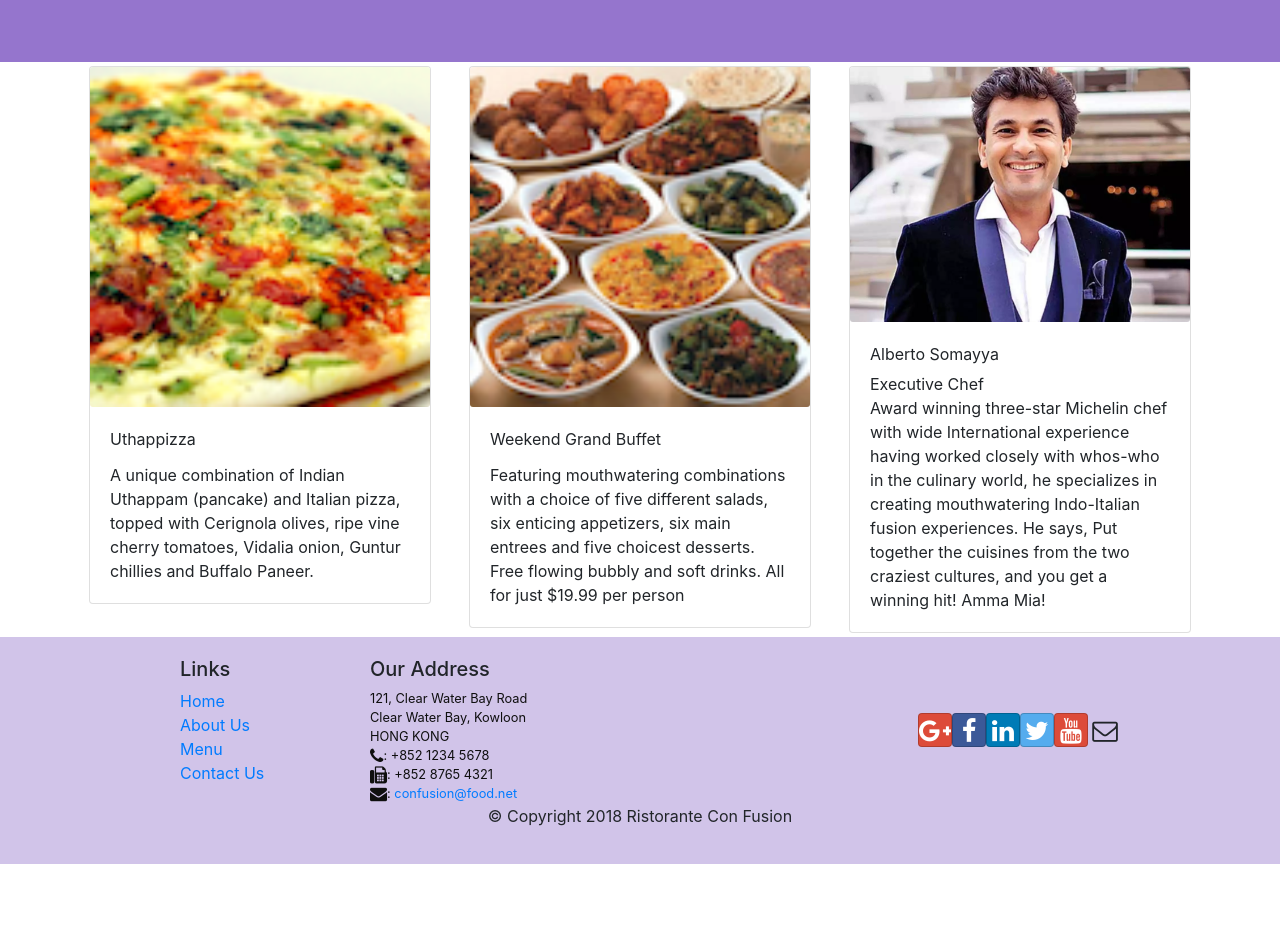
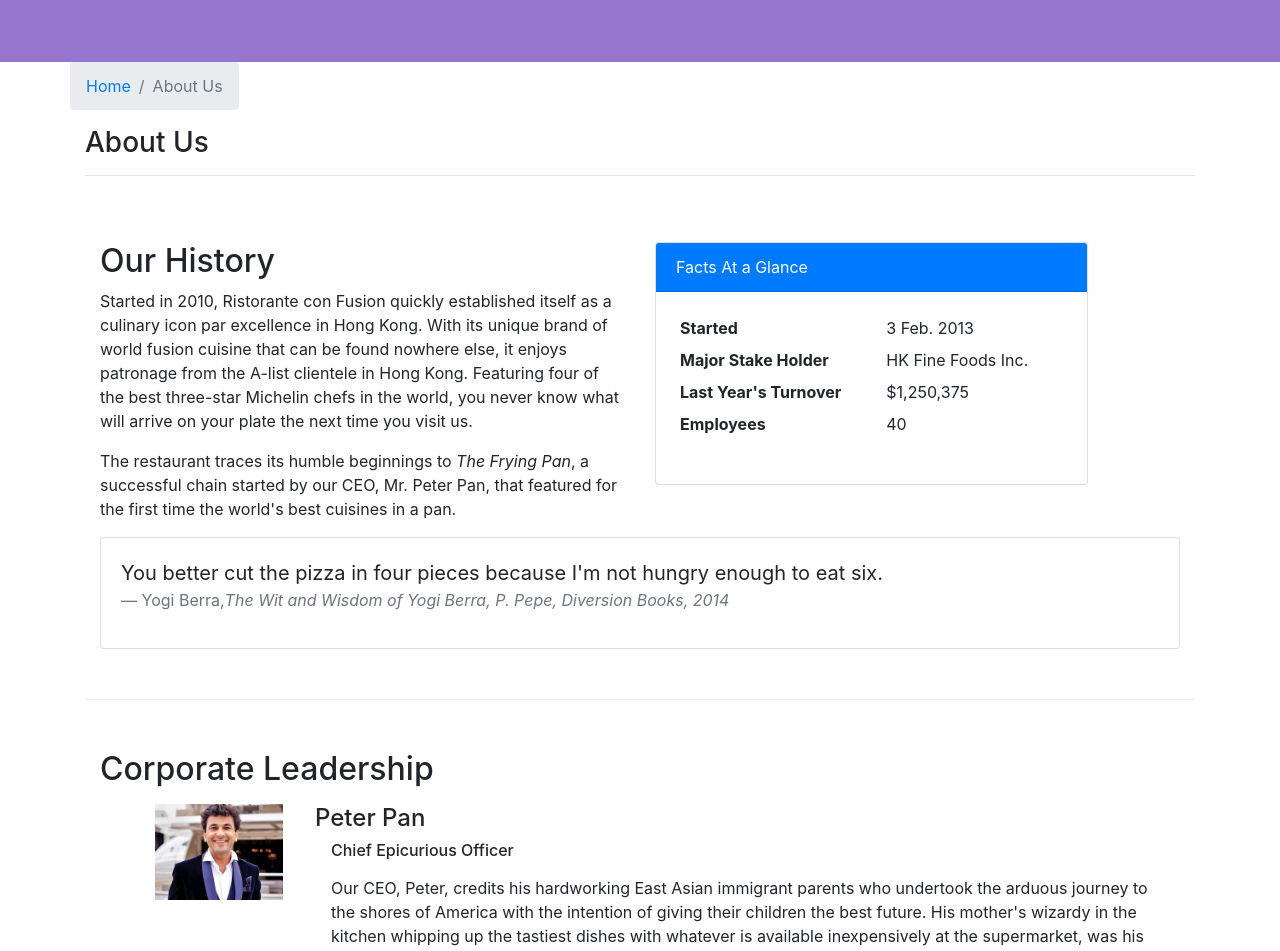
Before and after one commit to Prashant2303/React, a React (Create React App) app: page /aboutus in a window 1280 px wide. Before the commit this address led to /home. Shown: the part 280-1231 px from the top of the page. Before the commit the page ends 1144 px from the top, so only its background shows below. Built offline with nearby package versions, Linux system fonts and the light colour scheme.

Commit message:
Week 2 Completed

```diff
--- /dev/null
+++ b/src/components/AboutComponent.js
@@ -0,0 +1,115 @@
+import React from 'react';
+import { Breadcrumb, BreadcrumbItem, Card, CardBody, CardHeader, Media } from 'reactstrap';
+import { Link } from 'react-router-dom';
+
+function About(props) {
+
+    // const leaders = props.leaders.map((leader) => {
+    //     return (
+    //         <p>Leader {leader.name}</p>
+    //     );
+    // });
+
+    function RenderLeader(leader){
+
+        const imgStyle = {
+            maxHeight: 128,
+            maxWidth: 128
+          }
+
+        const LeaderDetails = leader.map((leader) => {
+            return(
+                <Media>
+                    <Media left>
+                        <Media object src={leader.image} alt={leader.name} style={imgStyle}/>
+                    </Media>
+                    <Media body >
+                        <Media heading className='ml-3rem'>
+                            {leader.name}
+                        </Media>
+                        <p className='ml-5 mb-5'>
+                            <h6 className='mb-3'>
+                                {leader.designation}
+                            </h6>
+                            {leader.description}
+                        </p>
+                    </Media>
+                </Media>
+            )
+        })
+
+        return(
+            <div className='container'>
+                {LeaderDetails}
+            </div>
+        )
+    }
+
+    return(
+        <div className="container">
+            <div className="row">
+                <Breadcrumb>
+                    <BreadcrumbItem><Link to="/home">Home</Link></BreadcrumbItem>
+                    <BreadcrumbItem active>About Us</BreadcrumbItem>
+                </Breadcrumb>
+                <div className="col-12">
+                    <h3>About Us</h3>
+                    <hr />
+                </div>
+            </div>
+            <div className="row row-content">
+                <div className="col-12 col-md-6">
+                    <h2>Our History</h2>
+                    <p>Started in 2010, Ristorante con Fusion quickly established itself as a culinary icon par excellence in Hong Kong. With its unique brand of world fusion cuisine that can be found nowhere else, it enjoys patronage from the A-list clientele in Hong Kong.  Featuring four of the best three-star Michelin chefs in the world, you never know what will arrive on your plate the next time you visit us.</p>
+                    <p>The restaurant traces its humble beginnings to <em>The Frying Pan</em>, a successful chain started by our CEO, Mr. Peter Pan, that featured for the first time the world's best cuisines in a pan.</p>
+                </div>
+                <div className="col-12 col-md-5">
+                    <Card>
+                        <CardHeader className="bg-primary text-white">Facts At a Glance</CardHeader>
+                        <CardBody>
+                            <dl className="row p-1">
+                                <dt className="col-6">Started</dt>
+                                <dd className="col-6">3 Feb. 2013</dd>
+                                <dt className="col-6">Major Stake Holder</dt>
+                                <dd className="col-6">HK Fine Foods Inc.</dd>
+                                <dt className="col-6">Last Year's Turnover</dt>
+                                <dd className="col-6">$1,250,375</dd>
+                                <dt className="col-6">Employees</dt>
+                                <dd className="col-6">40</dd>
+                            </dl>
+                        </CardBody>
+                    </Card>
+                </div>
+                <div className="col-12">
+                    <Card>
+                        <CardBody className="bg-faded">
+                            <blockquote className="blockquote">
+                                <p className="mb-0">You better cut the pizza in four pieces because
+                                    I'm not hungry enough to eat six.</p>
+                                <footer className="blockquote-footer">Yogi Berra,
+                                <cite title="Source Title">The Wit and Wisdom of Yogi Berra,
+                                    P. Pepe, Diversion Books, 2014</cite>
+                                </footer>
+                            </blockquote>
+                        </CardBody>
+                    </Card>
+                </div>
+            </div>
+            <div className="row row-content">
+                <div className="col-12">
+                    <h2>Corporate Leadership</h2>
+                </div>
+                <div className="col-12">
+                    {/* <Media list>
+                        {leaders}
+                    </Media> */}
+                    <Media list className='mt-2'>
+                        {RenderLeader(props.leaders)}
+                    </Media>
+                </div>
+            </div>
+        </div>
+    );
+}
+
+export default About;
--- a/src/components/MainComponent.js
+++ b/src/components/MainComponent.js
@@ -10,6 +10,7 @@
 import { COMMENTS } from '../shared/comments';
 import { LEADERS } from '../shared/leaders';
 import { PROMOTIONS } from '../shared/promotions';
+import About from '../components/AboutComponent';
 
 class Main extends Component {
 
@@ -54,6 +55,7 @@
                 <Switch>
                     <Route path='/home' component={HomePage} />
                     <Route exact path='/menu' component={() => <Menu dishes={this.state.dishes}/>} />
+                    <Route path='/aboutus' component={() => <About leaders={this.state.leaders}/>} />
                     <Route exact path='/contactus' component={Contact} />
                     <Route path='/menu/:dishId' component={DishWithId} />
                     <Redirect to='/home' />
```
